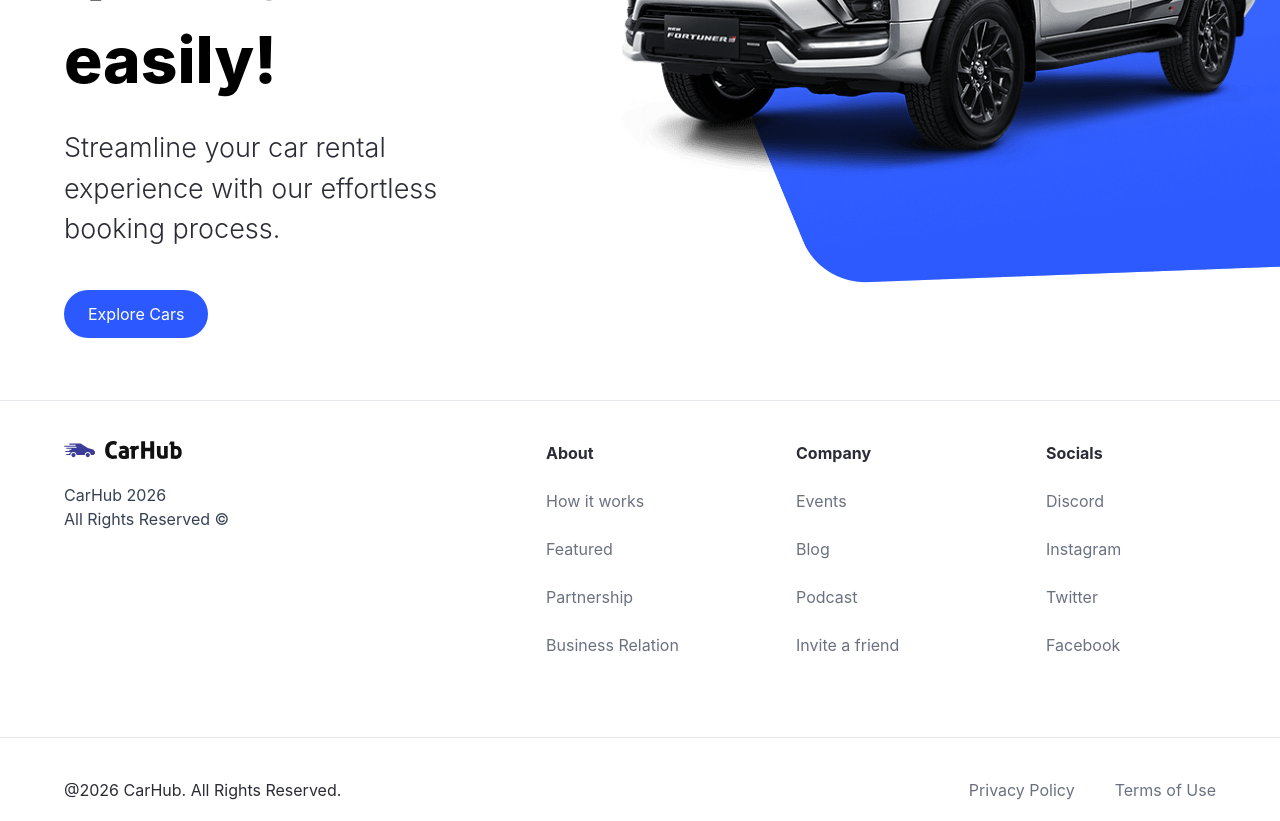
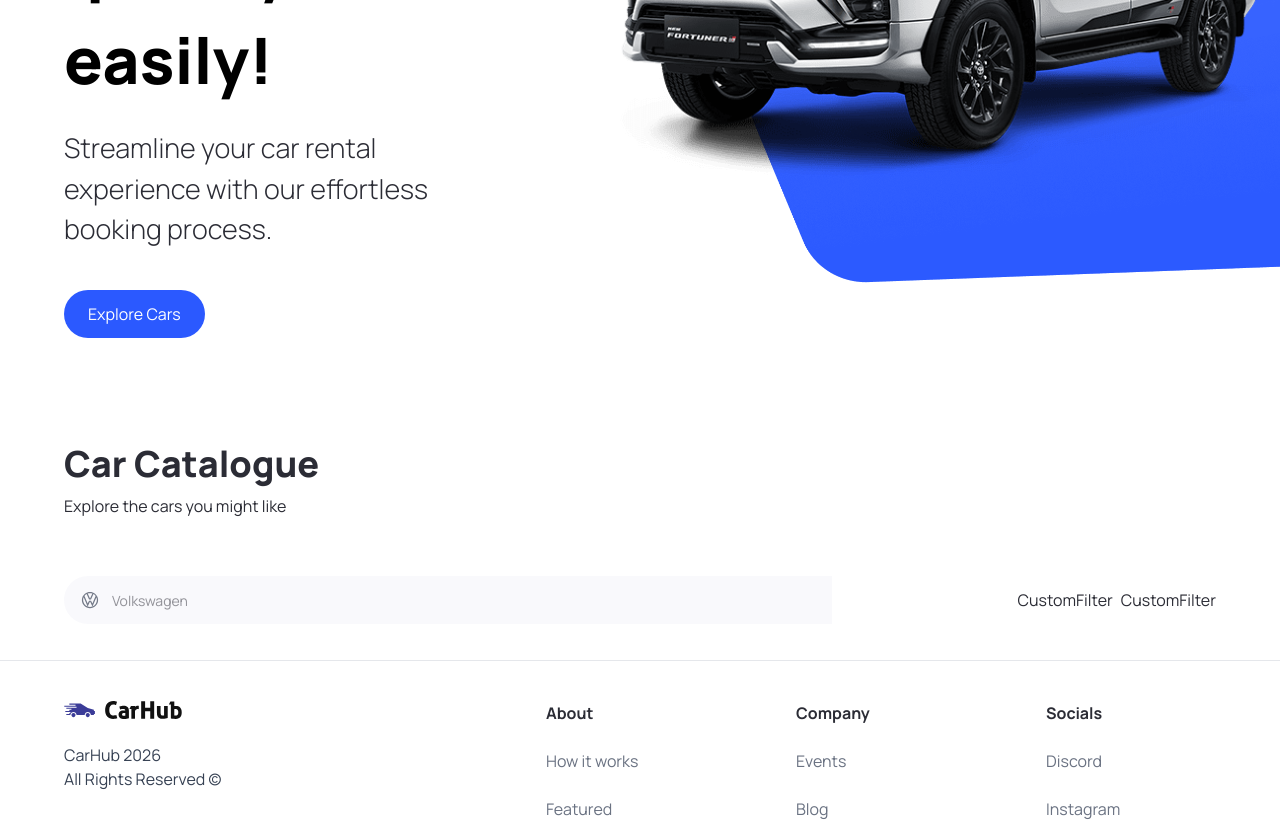
Before and after one commit to AhmadAli-68/CarHub, a Next.js app: page / in a window 1280 px wide. Shown: the part 420-1241 px from the top of the page. Built offline with nearby package versions, Linux system fonts and the light colour scheme.

Commit message:
Working on Custom search component

```diff
--- a/app/globals.css
+++ b/app/globals.css
@@ -1,13 +1,13 @@
-@import url("https://fonts.googleapis.com/css2?family=Manrope:wght@200;300;400;500;600;700;800&display=swap");
+@import url('https://fonts.googleapis.com/css2?family=Manrope:wght@200..800&display=swap');
 
 @import "tailwindcss";
 
 * {
-  font-family: 'Inter', sans-serif;
+  font-family: 'Manrope', sans-serif;
 }
 
 @theme {
-  --font-inter: 'Inter', san-serif;
+  --font-inter: 'Inter', sans-serif;
 
   --color-black-100: #2b2c35;
   --color-primary-blue: #2b59ff;
--- a/app/layout.tsx
+++ b/app/layout.tsx
@@ -3,7 +3,7 @@
 import { Navbar, Footer } from '@/components';
 
 export const metadata: Metadata = {
-  title: "Car Hub",
+  title: "CarHub",
   description: "Discover the best cars in the world.",
 };
 
--- a/app/page.tsx
+++ b/app/page.tsx
@@ -1,9 +1,32 @@
-import { Hero } from '@/components'
+import {
+  CustomFilter,
+  Hero,
+  SearchBar
+} from '@/components'
 
 const page = () => {
   return (
     <main className='overflow-hidden'>
       <Hero />
+
+      <div
+        id='discover'
+        className='mt-12 padding-x padding-y max-width'
+      >
+        <div className='home__text-container'>
+          <h1 className='text-4xl font-extrabold'>Car Catalogue</h1>
+          <p>Explore the cars you might like</p>
+
+          <div className='home__filters'>
+            <SearchBar />
+
+            <div className='home__filter-container'>
+              <CustomFilter title='fuel' />
+              <CustomFilter title='year' />
+            </div>
+          </div>
+        </div>
+      </div>
     </main>
   )
 }
--- /dev/null
+++ b/components/CustomFilter.tsx
@@ -0,0 +1,9 @@
+const CustomFilter = () => {
+  return (
+    <div>
+      CustomFilter
+    </div>
+  )
+}
+
+export default CustomFilter
--- a/components/Hero.tsx
+++ b/components/Hero.tsx
@@ -33,6 +33,7 @@
             src='/hero.png'
             alt='hero'
             fill
+            sizes='auto'
             className='object-contain'
           />
         </div>
--- /dev/null
+++ b/components/SearchBar.tsx
@@ -0,0 +1,29 @@
+'use client';
+
+import { useState } from 'react';
+
+import SearchManufacturer from './SearchManufacturer';
+
+const SearchBar = () => {
+  const [manufacturer, setManufacturer] = useState()
+
+  const handleSearch = () => {
+
+  }
+
+  return (
+    <form
+      className='searchbar'
+      onSubmit={handleSearch}
+    >
+      <div className='searchbar__item'>
+        <SearchManufacturer
+          manufacturer={manufacturer}
+          setManufacturer={setManufacturer}
+        />
+      </div>
+    </form>
+  )
+}
+
+export default SearchBar
--- /dev/null
+++ b/components/SearchManufacturer.tsx
@@ -0,0 +1,83 @@
+'use client';
+
+import { useState, Fragment } from 'react'
+import Image from 'next/image'
+import {
+  Combobox,
+  ComboboxButton,
+  ComboboxInput,
+  ComboboxOption,
+  ComboboxOptions,
+  Transition
+} from '@headlessui/react'
+
+import { SearchManufacturerProps } from '@/types'
+import { manufacturers } from '@/constants';
+
+const SearchManufacturer = ({
+  manufacturer,
+  setManufacturer
+}: SearchManufacturerProps) => {
+  const [query, setQuery] = useState('')
+
+  const filteredManufacturers = query === ''
+    ? manufacturers
+    : manufacturers.filter((item) => (
+      item.toLowerCase()
+        .replace(/\s+/g, '')
+        .includes(query.toLowerCase().replace(/\s+/g, ''))
+    ))
+
+  return (
+    <div className='search-manufacturer'>
+      <Combobox>
+        <div className='relative w-full'>
+          <ComboboxButton className='absolute top-3.5'>
+            <Image
+              src='/car-logo.svg'
+              alt='car-logo'
+              width={20}
+              height={20}
+              className='ml-4'
+            />
+          </ComboboxButton>
+
+          <ComboboxInput
+            className='search-manufacturer__input'
+            placeholder='Volkswagen'
+            displayValue={(manufacturer: string) => manufacturer}
+            onChange={(e) => setQuery(e.target.value)}
+          />
+
+          <Transition
+            as={Fragment}
+            leave='transition ease-in duration-100'
+            leaveFrom='opacity-100'
+            leaveTo='opacity-0'
+            afterLeave={() => setQuery('')}
+          >
+            <ComboboxOptions
+              static
+              className='absolute mt-1 max-h-60 w-full overflow-auto rounded-md bg-white py-1 text-base shadow-lg ring-1 ring-black/5 focus:outline-none sm:text-sm'
+            >
+              {filteredManufacturers.map((item) => (
+                <ComboboxOption
+                  key={item}
+                  value={item}
+                  className={({ focus }) => `relative search-manufacturer__option
+                    ${focus ? 'bg-primary-blue text-white' : 'text-gray-900'}
+                    `}
+                >
+                  {item}
+                </ComboboxOption>
+              )
+              )}
+            </ComboboxOptions>
+          </Transition>
+        </div>
+      </Combobox>
+    </div>
+  )
+}
+
+export default SearchManufacturer
--- a/package.json
+++ b/package.json
@@ -9,6 +9,7 @@
     "lint": "eslint"
   },
   "dependencies": {
+    "@headlessui/react": "^2.2.10",
     "next": "16.4.0",
     "react": "19.3.0",
     "react-dom": "19.3.0"
@@ -22,5 +23,8 @@
     "eslint-config-next": "16.4.0",
     "tailwindcss": "^4",
     "typescript": "^5"
+  },
+  "allowScripts": {
+    "unrs-resolver@1.12.2": true
   }
 }
--- a/types/index.ts
+++ b/types/index.ts
@@ -6,3 +6,8 @@
   handleClick?: MouseEventHandler<HTMLButtonElement>;
   btnType: 'button' | 'submit'
 }
+
+export interface SearchManufacturerProps {
+  manufacturer: string;
+  setManufacturer: (manufacturer: string) => void;
+}
```
Also changed, not shown: components/index.ts (+7 -1 lines), 1 other file (tests, documents, lock files or other folders).
